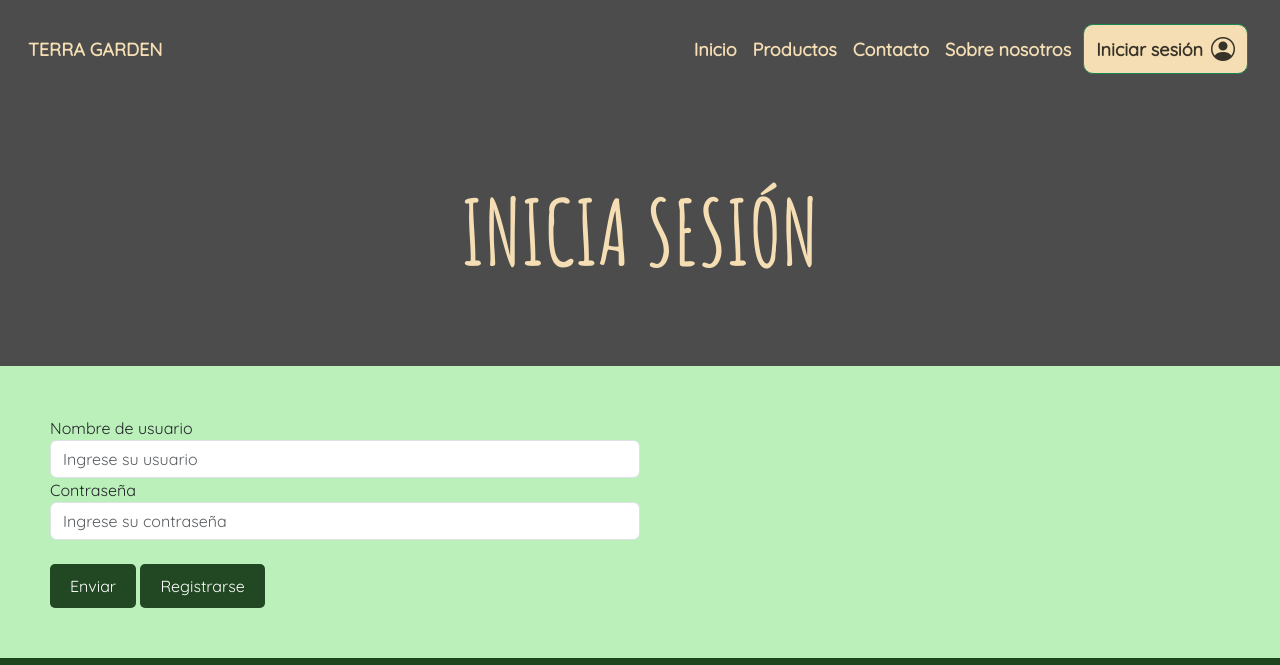
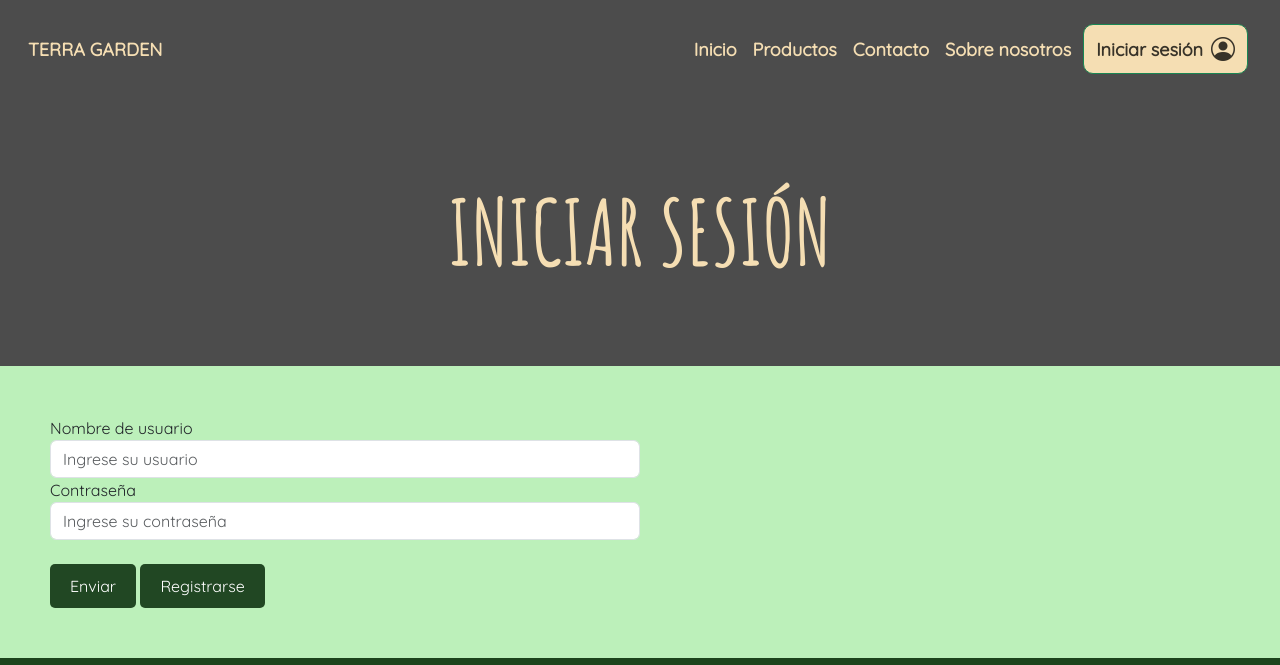
Before and after one commit to facupedrido-ops/TERRAGARDEN, a plain HTML site: page pages/logueo.html in a window 1280 px wide. Shown: the top 665 px of the page. Drawn offline with nearby package versions, Linux system fonts and the light colour scheme.

Commit message:
actualizacion n1200

```diff
--- a/pages/logueo.html
+++ b/pages/logueo.html
@@ -58,7 +58,7 @@
             </div>
         </nav>
         <section class="hero_productos">
-            <h1>INICIA SESIÓN</h1>
+            <h1>INICIAR SESIÓN</h1>
 
         </section>
     </header>
```
